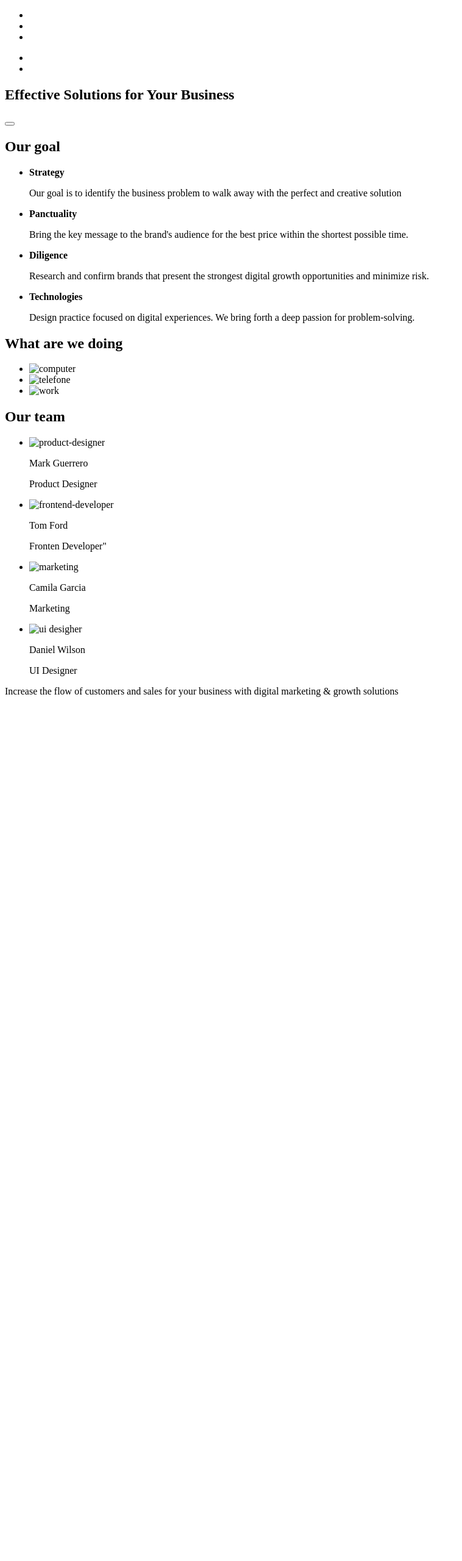
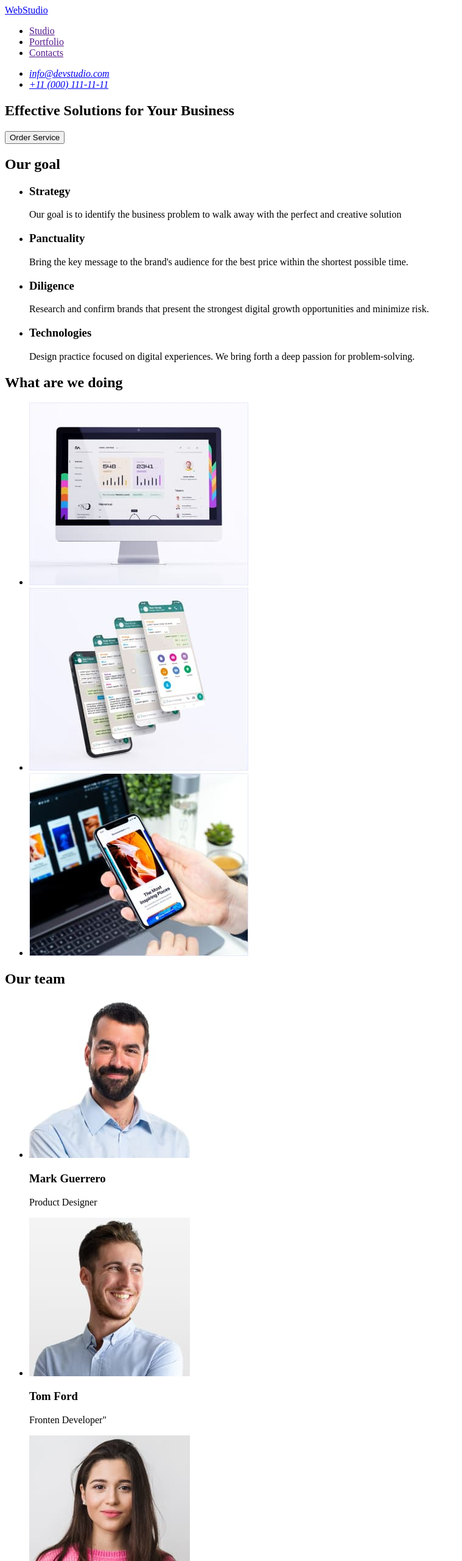
Before and after one commit to guwgddgwdgwygdywb/goit-markup-hw-01, a plain HTML site: page index.html in a window 1280 px wide. Shown: the top 2560 px of the page at 61% size, without its empty margins (0-759 px from the left). Before the commit the page ends 1159 px from the top, so only its background shows below. Drawn offline with Linux system fonts and the light colour scheme.

Commit message:
index.html

```diff
--- a/index.html
+++ b/index.html
@@ -4,22 +4,22 @@
     <meta charset="UTF-8" />
     <meta http-equiv="X-UA-Compatible" content="IE=edge" />
     <meta name="viewport" content="width=device-width, initial-scale=1.0" />
-    <title>Document</title>
+    <title>WebStudio</title>
   </head>
   <body>
     <header>
-<a href="WebStudio"></a>
       <nav>
+        <a href="./index.html">WebStudio</a>
         <ul>
-<li><a href="Studio"></a></li>
-<li><a href="Portfolio"></a></li>
-<li><a href="Contacts"></a></li>
+          <li><a href="">Studio</a></li>
+          <li><a href="">Portfolio</a></li>
+          <li><a href="">Contacts</a></li>
         </ul>
       </nav>
       <address>
         <ul>
-        <li><a href="info@devstudio.com"></a></li>
-        <li><a href="+11 (000) 111-11-11"></a></li>
+          <li><a href="mailto:info@devstudio.com">info@devstudio.com</a></li>
+          <li><a href="tel:+110001111111">+11 (000) 111-11-11</a></li>
         </ul>
       </address>
     </header>
@@ -27,71 +27,123 @@
     <main>
       <section>
         <h1>Effective Solutions for Your Business</h1>
-    <button type="button"Order Service></button>
+        <button type="button">Order Service</button>
       </section>
       <section>
         <h2>Our goal</h2>
         <ul>
           <li>
-            <b>Strategy</b>
-            <p>Our goal is to identify the business
-            problem to walk away with the perfect and creative solution</p>
+            <h3>Strategy</h3>
+            <p>
+              Our goal is to identify the business problem to walk away with the
+              perfect and creative solution
+            </p>
           </li>
           <li>
-            <b>Panctuality</b>
-            <p>Bring the key message to the brand's audience for the best price within the shortest possible time.</p>
-
+            <h3>Panctuality</h3>
+            <p>
+              Bring the key message to the brand's audience for the best price
+              within the shortest possible time.
+            </p>
           </li>
           <li>
-            <b>Diligence</b>
-            <p>Research and confirm brands that present the strongest digital growth opportunities and minimize risk.</p>
+            <h3>Diligence</h3>
+            <p>
+              Research and confirm brands that present the strongest digital
+              growth opportunities and minimize risk.
+            </p>
           </li>
           <li>
-            <b>Technologies</b>
-            <p>Design practice focused on digital experiences. We bring forth a deep passion for problem-solving.</p>
+            <h3>Technologies</h3>
+            <p>
+              Design practice focused on digital experiences. We bring forth a
+              deep passion for problem-solving.
+            </p>
           </li>
         </ul>
       </section>
       <section>
         <h2>What are we doing</h2>
         <ul>
-        <li><img src="./image/imgs1.jpg" alt="computer" width="360" height="300"></li>
-        <li><img src="./image/imgs1two.jpg" alt="telefone" width="360" height="300"></li>
-        <li><img src="./image/imgs1three.jpg" alt="work" width="360" height="300"></li>
+          <li>
+            <img
+              src="./images/first.jpg"
+              alt="computer"
+              width="360"
+              height="300"
+            />
+          </li>
+          <li>
+            <img
+              src="./images/second.jpg"
+              alt="telefone"
+              width="360"
+              height="300"
+            />
+          </li>
+          <li>
+            <img src="./images/third.jpg" alt="work" width="360" height="300" />
+          </li>
         </ul>
       </section>
       <section>
         <h2>Our team</h2>
         <ul>
-<li><img src="./image/team1.jpg" alt="product-designer" width="264" height="260"></li>
-<p>Mark Guerrero</p>
+          <li>
+            <img
+              src="./images/mark.jpg"
+              alt="product-designer"
+              width="264"
+              height="260"
+            />
+            <h3>Mark Guerrero</h3>
             <p>Product Designer</p>
+          </li>
 
-<li><img src="./image/team2.jpg" alt="frontend-developer" width="264" height="260"></li>
-<p>Tom Ford</p>
+          <li>
+            <img
+              src="./images/tom.jpg"
+              alt="frontend-developer"
+              width="264"
+              height="260"
+            />
+            <h3>Tom Ford</h3>
             <p>Fronten Developer"</p>
+          </li>
 
+          <li>
+            <img
+              src="./images/kamilla.jpg"
+              alt="marketing"
+              width="264"
+              height="260"
+            />
 
-<li><img src="./image/team3.jpg" alt="marketing" width="264" height="260"></li>
+            <h3>Camila Garcia</h3>
+            <p>Marketing</p>
+          </li>
 
-<p>Camila Garcia</p>
-<p>Marketing</p>
-
-<li><img src="./image/team4.jpg" alt="ui desigher" width="264" height="260"></li>
-<p>Daniel Wilson</p>
+          <li>
+            <img
+              src="./images/daniel.jpg"
+              alt="ui desigher"
+              width="264"
+              height="260"
+            />
+            <h3>Daniel Wilson</h3>
             <p>UI Designer</p>
+          </li>
         </ul>
       </section>
-
     </main>
 
     <footer>
+      <a href="./index.html">WebStudio</a>
 
-<a href="Webstudio"></a>
-
-<p>Increase the flow of customers and sales for your business with digital marketing & growth solutions</p>
-
+      <p>
+        Increase the flow of customers and sales for your business with digital
+        marketing & growth solutions
+      </p>
     </footer>
-
   </body>
 </html>
```
Also changed, not shown: images/daniel.jpg (added), images/first.jpg (added), images/kamilla.jpg (added), images/mark.jpg (added), images/second.jpg (added), images/third.jpg (added), images/tom.jpg (added), 1 other file. Lines whose indentation alone changed are shown as unchanged.
